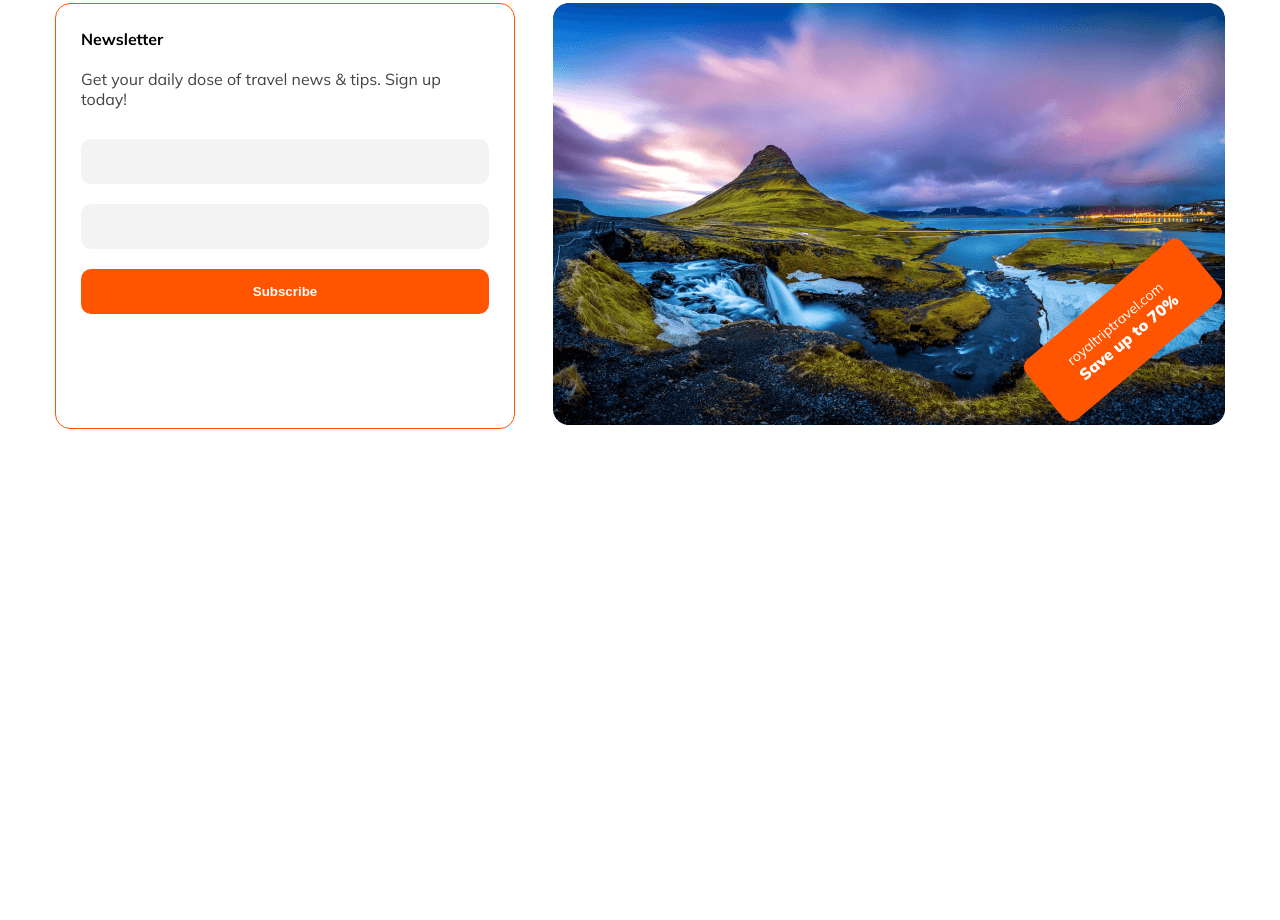
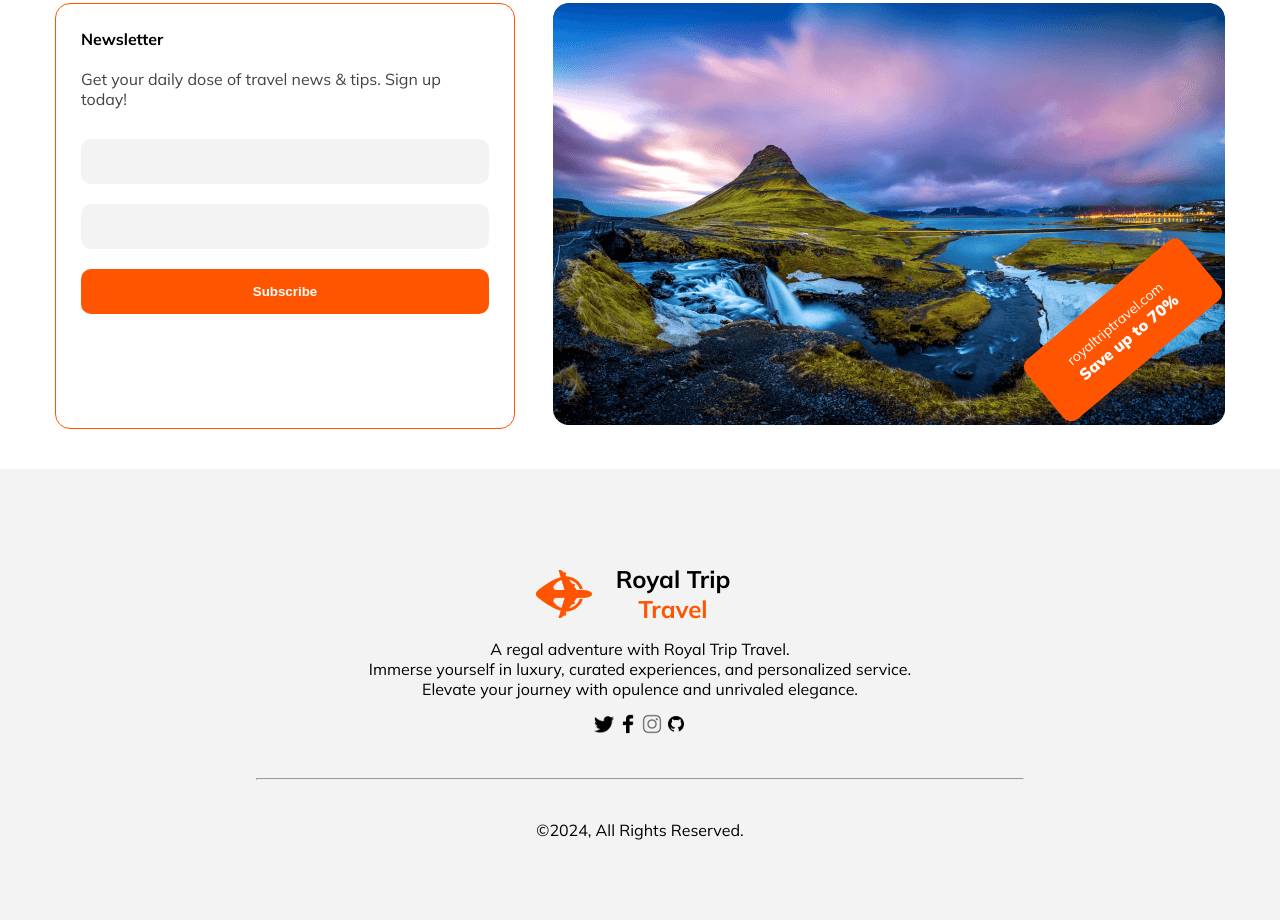
Before and after one commit to coderkawser/royal-trip-travel-assignment, a plain HTML site: page index.html in a window 1280 px wide. Shown: the part 3357-4277 px from the top of the page. Before the commit the page ends 3786 px from the top, so only its background shows below. Drawn offline with Linux system fonts and the light colour scheme.

Commit message:
added site footer

```diff
--- a/index.html
+++ b/index.html
@@ -163,6 +163,31 @@
         </section>
         <!-- Newsletter area ends here -->
     </main>
+    <!-- Footer area starts here -->
+    <footer>
+        <section class="footer-area">
+            <div class="footer-content">
+                <div class="logo">
+                    <img src="images/Group 40071 (2).png" alt="">
+                    <h2>
+                        Royal Trip <span class="logo-special">Travel</span>
+                    </h2>
+                </div>
+                <p>A regal adventure with Royal Trip Travel. <br> Immerse yourself in luxury, curated experiences, and personalized service. <br> Elevate your journey with opulence and unrivaled elegance.</p>
+                <div class="social-account">
+                    <img src="images/twitter.png" alt="">
+                    <img src="images/facebook.png" alt="">
+                    <img src="images/instagram.png" alt="">
+                    <img src="images/github.png" alt="">
+                </div>
+            </div>
+            <hr>
+            <div class="footer-bottom">
+                <p>&copy;2024, All Rights Reserved.</p>
+            </div>
+        </section>
+    </footer>
+    <!-- Footer area ends here -->
     <!-- Main area end here -->
 </body>
 
--- a/style.css
+++ b/style.css
@@ -299,6 +299,34 @@ nav ul li:hover a {
     font-weight: 900;
 }
 
+footer{
+    background-color: #F3F3F3;
+    padding: 80px 0;
+    margin-top: 40px;
+}
+
+.footer-area{
+    width: 60%;
+    margin: 0 auto;
+    text-align: center;
+}
+.footer-content > .logo {
+    width: 27%;
+    margin: 15px auto;
+}
+
+.social-account{
+    margin: 15px 0;
+}
+
+.social-account img{
+    width: 20px;
+    height: 20px;
+}
+
+hr{
+    margin: 40px 0;
+}
 
 /* Responsive Style */
 
@@ -362,4 +390,7 @@ nav ul li:hover a {
         width: 100%;
         margin-bottom: 20px;
     }
+    .footer-content > .logo {
+        width: 80%;
+    }
 }
```
Also changed, not shown: images/facebook.png (added), images/github.png (added), images/instagram.png (added), images/twitter.png (added).
